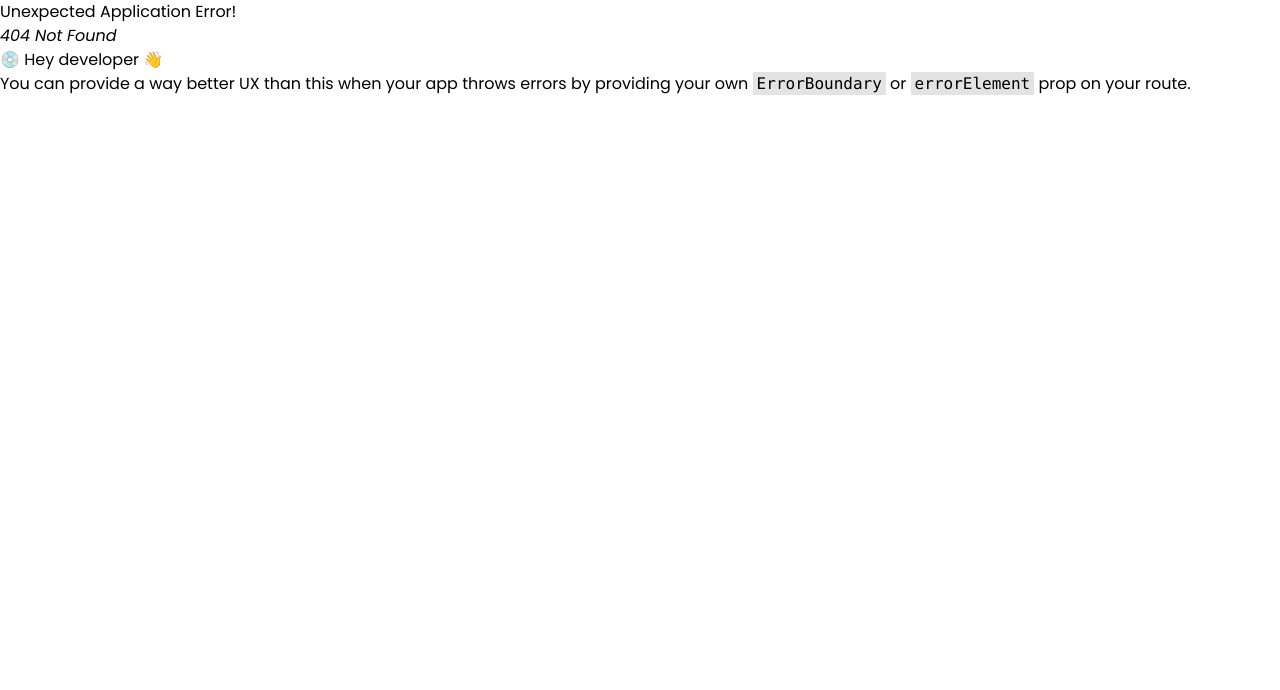
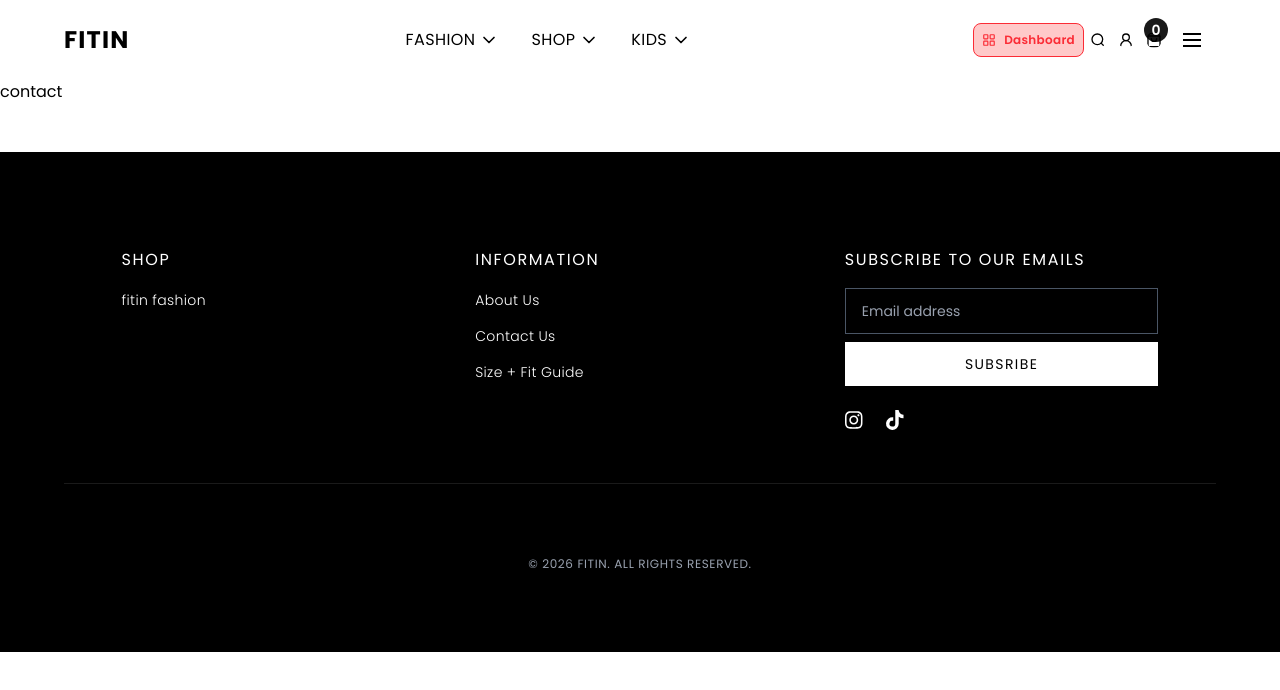
Before and after one commit to Udeme01/fitin_brand, a React (Vite) app: page /contact in a window 1280 px wide. Before the commit this address had no page. Shown: the top 690 px of the page. Built offline with nearby package versions, Linux system fonts and the light colour scheme.

Commit message:
created input reusable component - now working on contact page design

```diff
--- a/src/App.jsx
+++ b/src/App.jsx
@@ -3,6 +3,7 @@ import { createBrowserRouter, RouterProvider } from "react-router-dom";
 import RootLayout from "./pages/RootLayout";
 import Homepage from "./pages/Homepage";
 import AboutUs from "./pages/AboutUs";
+import Contact from "./pages/Contact";
 
 const App = () => {
   const router = createBrowserRouter([
@@ -18,6 +19,10 @@ const App = () => {
           path: "about",
           element: <AboutUs />,
         },
+        {
+          path: "contact",
+          element: <Contact />,
+        },
       ],
     },
   ]);
--- a/src/pages/Contact.jsx
+++ b/src/pages/Contact.jsx
@@ -0,0 +1,9 @@
+import React from "react";
+
+const Contact = () => {
+  return <div>
+    contact
+  </div>;
+};
+
+export default Contact;
```
